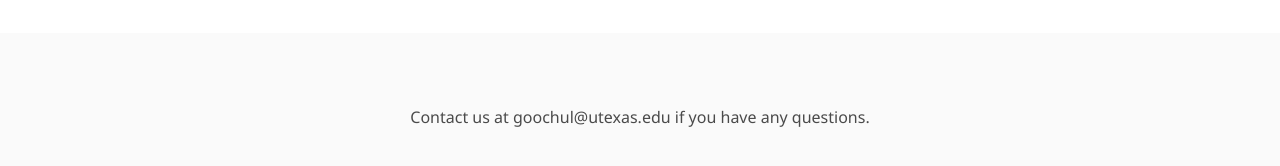
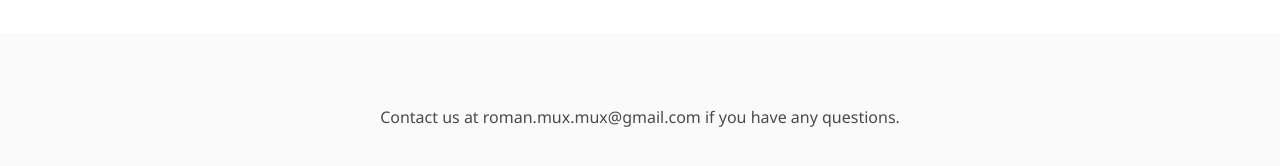
Before and after one commit to RomanMykhailyshyn/RomanMykhailyshyn.github.io, a Jekyll site: the page artis/hardware.html, which Jekyll copies as it is, in a window 1280 px wide and 900 px high, scrolled down 3746 px. Shown: the part 675-841 px from the top of the window. Built offline with Jekyll 4.4.1, drawn with Linux system fonts in a browser that asks for light colours; some web fonts are replaced; a style sheet for code colours, icons or effects is not loaded.

Commit message:
Update hardware.html

```diff
--- a/artis/hardware.html
+++ b/artis/hardware.html
@@ -313,7 +313,7 @@
         <i class="fab fa-github"></i>
       </a> -->
         <br>
-        <p>Contact us at goochul@utexas.edu if you have any questions.</p>
+        <p>Contact us at roman.mux.mux@gmail.com if you have any questions.</p>
       </div>
     </div>
   </footer>
```
